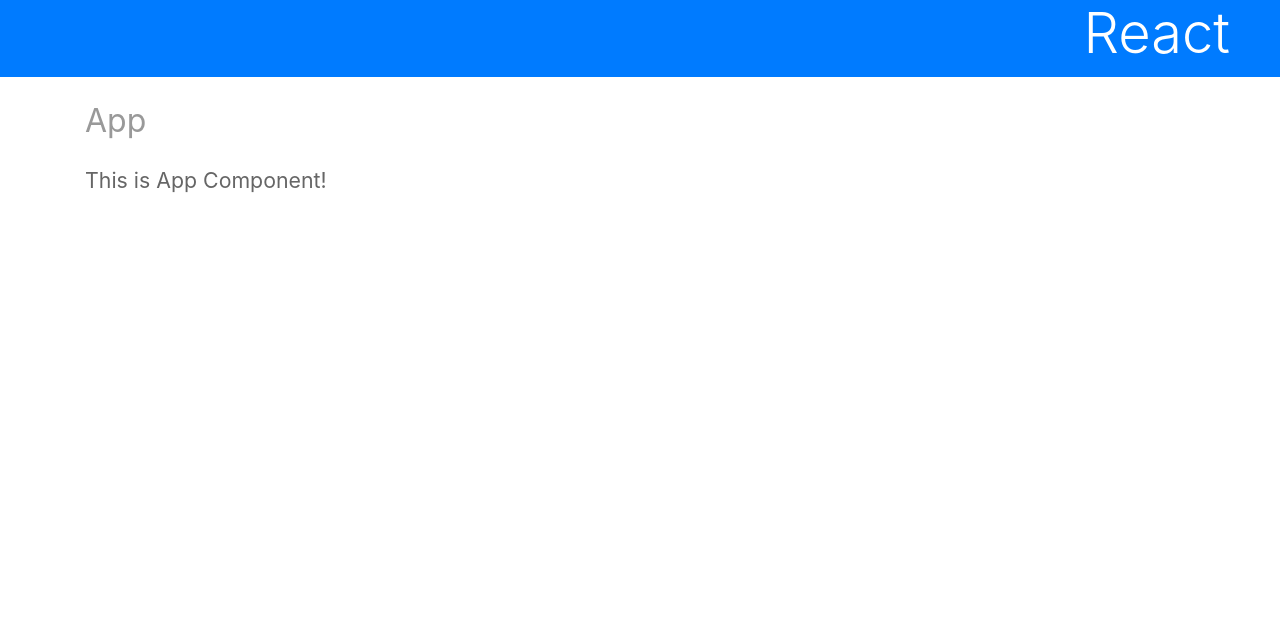
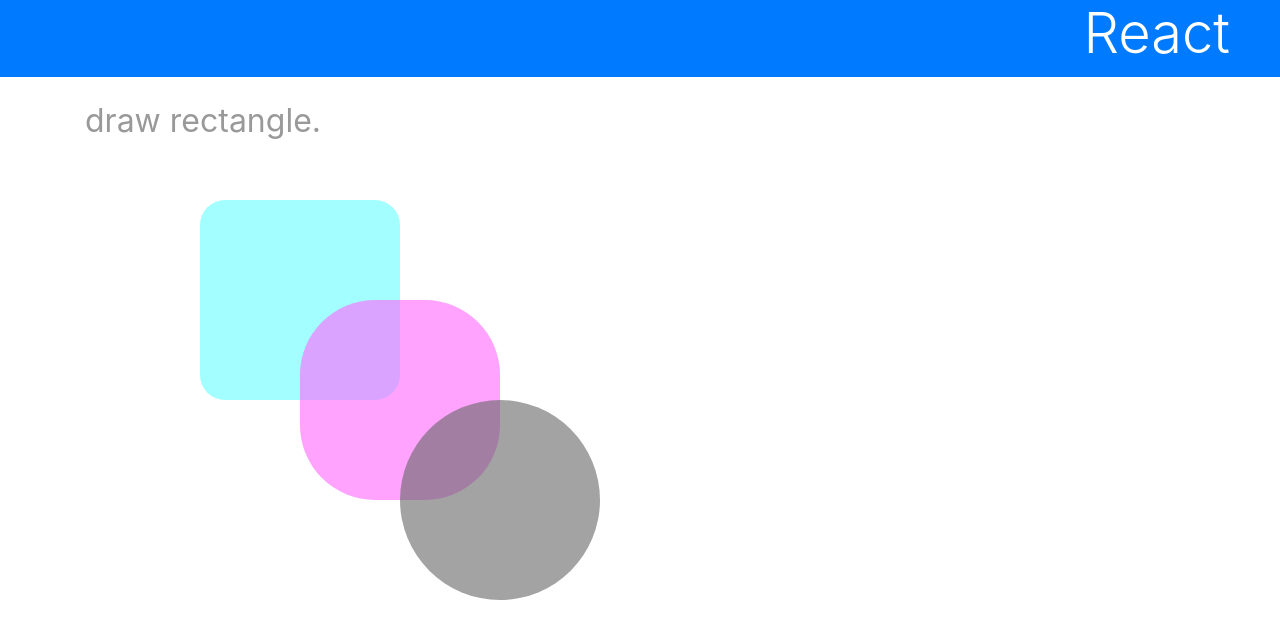
Before and after one commit to takashi227/react-starter, a React (Create React App) app: page / in a window 1280 px wide. Shown: the top 638 px of the page. Built offline with nearby package versions, Linux system fonts and the light colour scheme.

Commit message:
コンポーネントを別ファイルにする

```diff
--- a/src/App.js
+++ b/src/App.js
@@ -1,21 +1,24 @@
 import './App.css';
 import React, { Component } from 'react';
+import Rect from './Rect';
 
 class App extends Component {
 
-  constructor(props) {
-    super();
-    this.title = props.title;
-    this.message = props.message;
-  }
+  // constructor(props) {
+  //   super();
+  //   this.title = props.title;
+  //   this.message = props.message;
+  // }
 
   render() {
     return (
       <div>
         <h1 className="bg-primary text-white display-4">React</h1>
         <div className="container">
-          <p className="subtitle">{this.title}</p>
-          <p>{this.message}</p>
+          <p className="subtitle">draw rectangle.</p>
+          <Rect x="200" y="200" width="200" height="200" color="#6ff9" radius="25" />
+          <Rect x="300" y="300" width="200" height="200" color="#f6f9" radius="75" />
+          <Rect x="400" y="400" width="200" height="200" color="#6669" radius="100" />
         </div>
       </div>
     )
--- /dev/null
+++ b/src/Rect.js
@@ -0,0 +1,38 @@
+import React, { Component } from 'react';
+
+class Rect extends Component {
+    x = 0;
+    y = 0;
+    width = 0;
+    height = 0;
+    color = "white";
+    radius = 0;
+    style = {};
+
+    constructor(props) {
+        super(props);
+        this.x = props.x;
+        this.y = props.y;
+        this.width = props.width;
+        this.height = props.height;
+        this.color = props.color;
+        this.radius = props.radius;
+        this.style = {
+            backgroundColor:this.color,
+            position:"absolute",
+            left:this.x + "px",
+            top:this.y + "px",
+            width:this.width + "px",
+            height:this.height + "px",
+            borderRadius:this.radius + "px"
+        }
+    }
+
+    render() {
+        return (
+            <div style={this.style}></div>
+        )
+    }
+}
+
+export default Rect;
--- a/src/index.js
+++ b/src/index.js
@@ -7,7 +7,7 @@
 const root = ReactDOM.createRoot(document.getElementById('root'));
 root.render(
   <React.StrictMode>
-    <App title="App" message="This is App Component!" />
+    <App />
   </React.StrictMode>
 );
 
```
